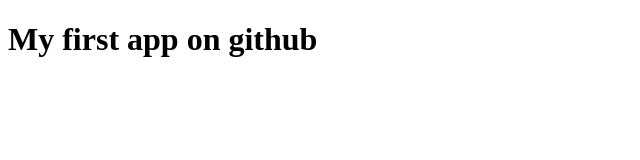
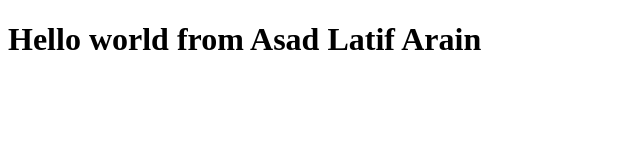
Before and after one commit to AsadLatifArain/BootCamp, a plain HTML site: page index.html in a window 1280 px wide. Shown: the whole page, without its empty margins (0-640 px from the left). Drawn offline with Linux system fonts and the light colour scheme.

Commit message:
Update index.html

```diff
--- a/index.html
+++ b/index.html
@@ -6,6 +6,6 @@
     <title>Document</title>
 </head>
 <body>
-    <h1>My first app on github</h1>
+    <h1>Hello world from Asad Latif Arain</h1>
 </body>
 </html>
```
